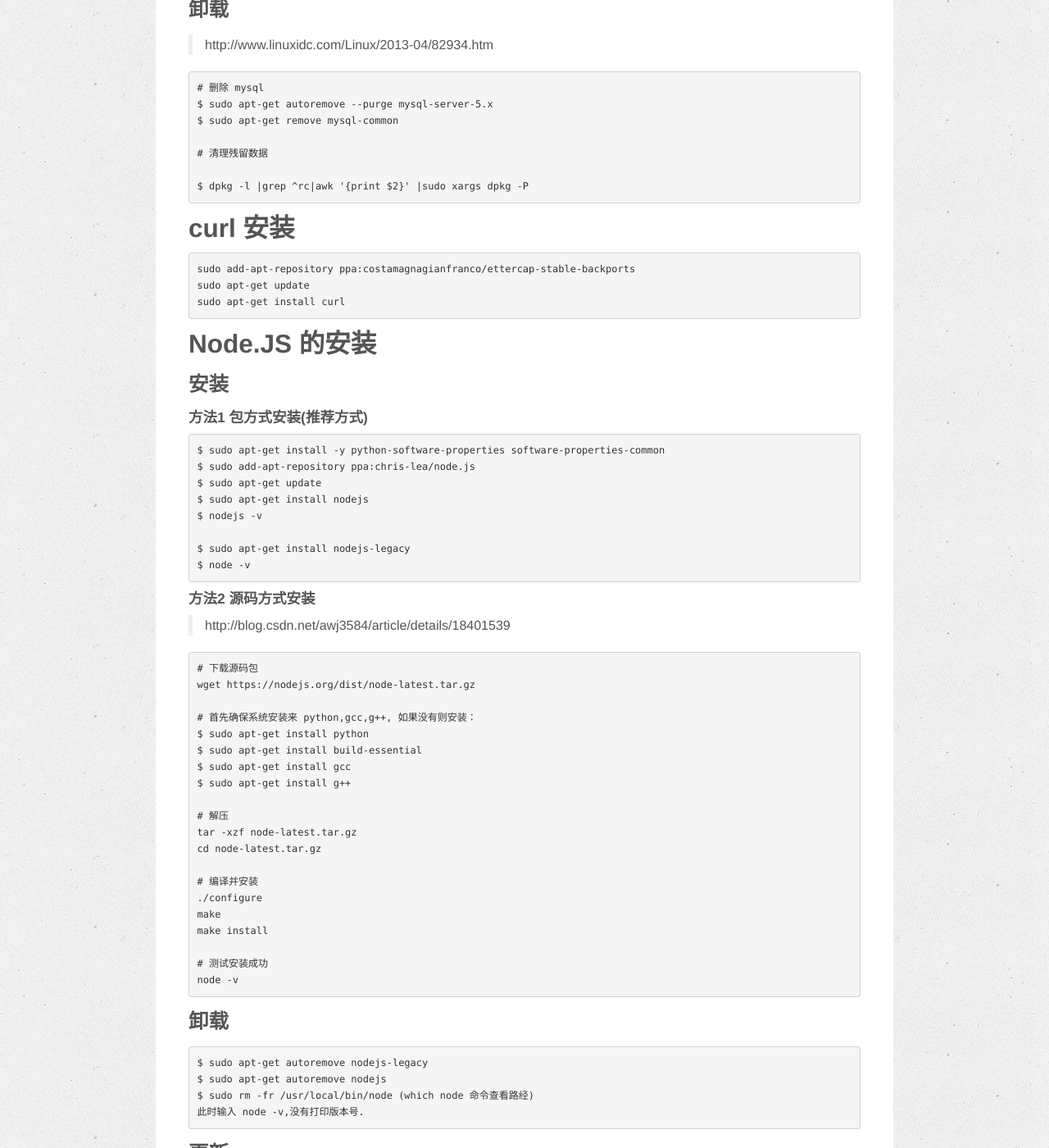
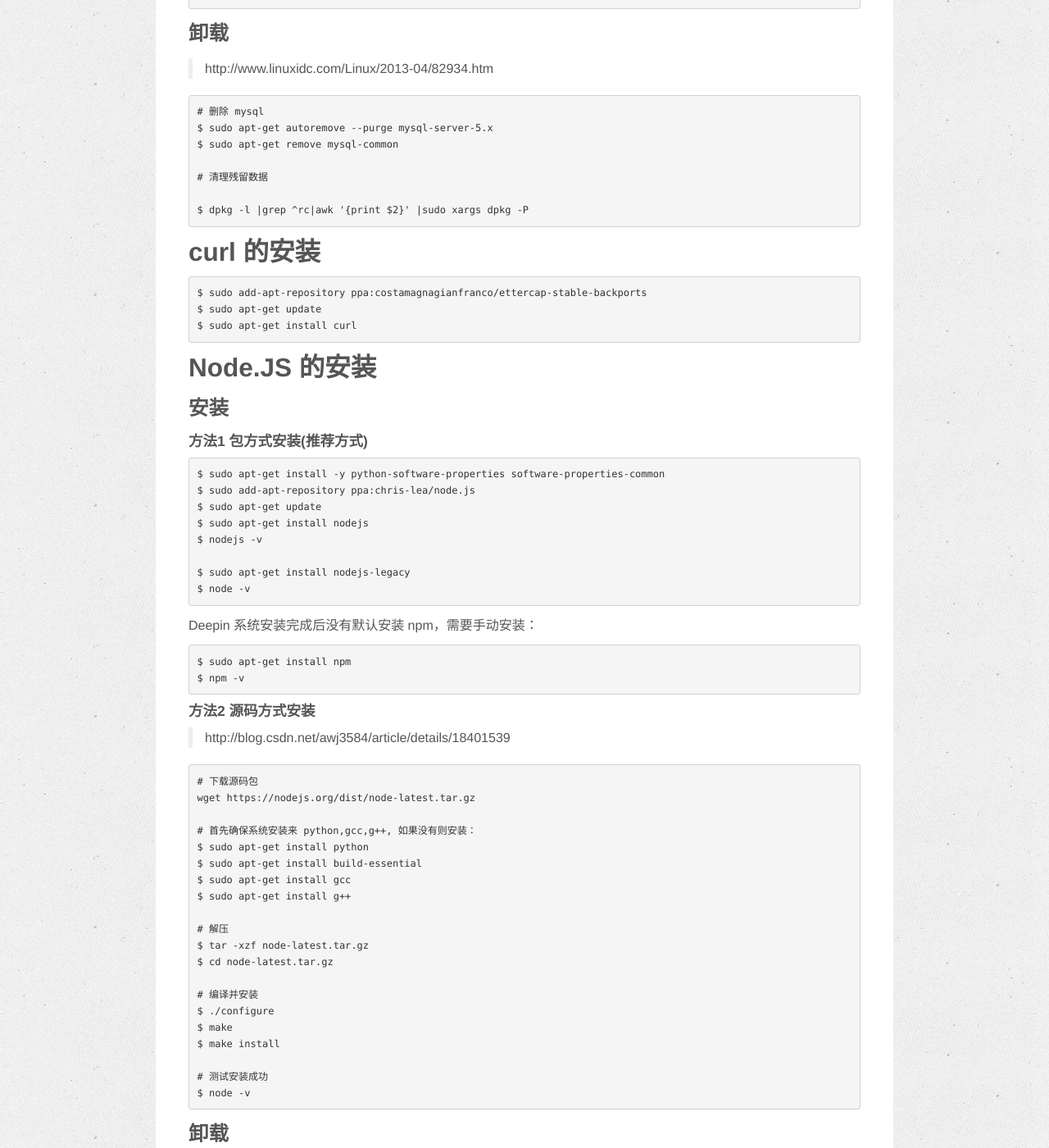
Before and after one commit to wanlp10/wuchao.github.io, a Jekyll site: the page built from _posts/2017-01-01-Ubuntu-Java-Env-Configuration.md, in a window 1280 px wide and 1400 px high, scrolled down 7433 px. Shown: the whole window at 82% size. Built offline with Jekyll 4.4.1, drawn with Linux system fonts in a browser that asks for light colours; nearby versions of some CDN libraries; comment, search, counter and statistics services are not loaded; some of the changed text lies outside the part shown.

Commit message:
initial commit.

````diff
--- a/_posts/2017-01-01-Ubuntu-Java-Env-Configuration.md
+++ b/_posts/2017-01-01-Ubuntu-Java-Env-Configuration.md
@@ -19,32 +19,32 @@ tags : [Ubuntu]
 
 ### 安装u盘制作工具unetbootin
 ```
-sudo apt-get install unetbootin
+$ sudo apt-get install unetbootin
 ```
 
 ### 格式化u盘
 对于要格式化的分区必须要先用umount卸载掉才能格式化：
 ```
-sudo fdisk -l #查看U盘盘符，假设为/dev/sdb
-sudo umount /dev/sdb #先卸载u盘
+$ sudo fdisk -l #查看U盘盘符，假设为/dev/sdb
+$ sudo umount /dev/sdb #先卸载u盘
 ```
 
 格式化为FAT分区（对于u盘我们一般格式化为FAT格式或者FAT32格式，不过在linux下这些会都显示为FAT格式。）：
 ```
-sudo mkfs.vfat -F 32 /dev/sdb  #格式化为fat32格式
+$ sudo mkfs.vfat -F 32 /dev/sdb  #格式化为fat32格式
 ```
 
 格式化为NTFS分区，先要安装ntfsprogs：
 ```
-sudo apt-get install ntfsprogs
-sudo mkfs.ntfs /dev/sdb
+$ sudo apt-get install ntfsprogs
+$ sudo mkfs.ntfs /dev/sdb
 ```
 
 格式化为ext4/3/2：
 ```
-sudo mkfs.ext4 /dev/sda1 # 格式化为ext4分区
-sudo mkfs.ext3 /dev/sda1 # 格式化为ext3分区
-sudo mkfs.ext2 /dev/sda1 #格式化为ext2分区
+$ sudo mkfs.ext4 /dev/sda1 # 格式化为ext4分区
+$ sudo mkfs.ext3 /dev/sda1 # 格式化为ext3分区
+$ sudo mkfs.ext2 /dev/sda1 #格式化为ext2分区
 ```
 
 
@@ -135,7 +135,7 @@ $ sudo apt-get upgrade
 打开终端，使用下面的命令：
 
 ```
-java -version
+$ java -version
 ```
 
 如果你看到像下面的输出，这就意味着你并没有安装过 Java:
@@ -163,8 +163,8 @@ Try: sudo apt-get install
 在终端，使用下面的命令安装 OpenJDK Java 开发工具包：
 
 ```
-sudo apt-get install default-jre
-sudo apt-get install default-jdk
+$ sudo apt-get install default-jre
+$ sudo apt-get install default-jdk
 ```
 
 特殊地, 如果你想要安装 `Java 7` 或者 `Java 6` 等等，你可以使用 `openjdk-7-jdk/openjdk-6jdk`, 但是记住在此之前安装 `openjdk-7-jre/openjdk-6-jre`
@@ -178,10 +178,10 @@ sudo apt-get install default-jdk
 使用下面的命令安装，只需一些时间，它就会下载许多的文件，所及你要确保你的网络环境良好：
 
 ```
-sudo add-apt-repository ppa:webupd8team/java
-sudo apt-get update
-sudo apt-get install oracle-java8-installer
-sudo apt-get install oracle-java8-set-default
+$ sudo add-apt-repository ppa:webupd8team/java
+$ sudo apt-get update
+$ sudo apt-get install oracle-java8-installer
+$ sudo apt-get install oracle-java8-set-default
 ```
 
 如果你想安装`Java 7(i.e Java 1.7)`, 在上面的命令中用`java7`代替`java8`.
@@ -201,7 +201,7 @@ http://www.oracle.com/technetwork/java/javase/downloads/jdk8-downloads-2133151.h
 使用如下命令解压：
 
 ```
-sudo tar zxvf ./jdk-8u144-linux-x64.tar.gz
+$ sudo tar zxvf ./jdk-8u144-linux-x64.tar.gz
 ```
 
 #### 3.3 配置环境变量
@@ -222,7 +222,7 @@ JAVA_HOME=/usr/lib/jvm/java-8-oracle
 通过以上步骤，JDK 已安装完成，输入以下命令验证。
 
 ```
-java -version
+$ java -version
 ```
 正确打印：
 ```
@@ -322,16 +322,17 @@ $ sudo vim /etc/profile
 文件末尾添加：
 
 ```
-export GRADLE_HOME=/opt/gradle/gradle-2.6
+export GRADLE_HOME=/usr/local/gradle/gradle-3.5
 export PATH=$GRADLE_HOME/bin:$PATH
 ```
 
-##### 重启
+载执行：
+```
+$ source /etc/profile
+```
 
-重启机器，然后就可以运行 `gradle -v`
-
+##### 验证
 ```
-$ sudo reboot
 $ gradle -v
 ```
 
@@ -358,7 +359,7 @@ Downloading https://services.gradle.org/distributions/gradle-4.0.1-bin.zip
 安装 mysql-server：
 Update: Before installing mysql, make sure that no other mysql packages are present:
 ```
-dpkg -l | grep mysql - returns list of mysql packages.
+$ dpkg -l | grep mysql - returns list of mysql packages.
 ```
 
 Use apt-get purge <package name> to purge them.
@@ -413,11 +414,11 @@ $ sudo apt-get remove mysql-common
 $ dpkg -l |grep ^rc|awk '{print $2}' |sudo xargs dpkg -P
 ```
 
-## curl 安装
+## curl 的安装
 ```
-sudo add-apt-repository ppa:costamagnagianfranco/ettercap-stable-backports
-sudo apt-get update
-sudo apt-get install curl
+$ sudo add-apt-repository ppa:costamagnagianfranco/ettercap-stable-backports
+$ sudo apt-get update
+$ sudo apt-get install curl
 ```
 
 ## Node.JS 的安装
@@ -434,6 +435,11 @@ $ nodejs -v
 $ sudo apt-get install nodejs-legacy
 $ node -v
 ```
+Deepin 系统安装完成后没有默认安装 npm，需要手动安装：
+```
+$ sudo apt-get install npm
+$ npm -v
+```
 
 #### 方法2 源码方式安装
 > http://blog.csdn.net/awj3584/article/details/18401539
@@ -449,16 +455,16 @@ $ sudo apt-get install gcc
 $ sudo apt-get install g++
 
 # 解压
-tar -xzf node-latest.tar.gz
-cd node-latest.tar.gz
+$ tar -xzf node-latest.tar.gz
+$ cd node-latest.tar.gz
 
 # 编译并安装
-./configure
-make
-make install
+$ ./configure
+$ make
+$ make install
 
 # 测试安装成功
-node -v
+$ node -v
 ```
 
 ### 卸载
@@ -503,7 +509,7 @@ v8.4.0
 
 ### 使用淘宝源
 ```
-npm install -g cnpm --registry=https://registry.npm.taobao.org
+$ npm install -g cnpm --registry=https://registry.npm.taobao.org
 ```
 
 ## Yarn 的安装
@@ -525,23 +531,35 @@ $ bower -v
 
 ## Gulp 的安装
 ```
-npm install --global gulp-cli
+$ npm install --global gulp-cli
 ```
 
 ## openssh-server 的安装
 安装
 ```
-sudo apt-get install openssh-server
+$ sudo apt-get install openssh-server
 ```
 输入下面命令检查是否安装成功
 ```
-ps -e|grep ssh
+$ ps -e|grep ssh
+```
+
+## Lantern 的安装
+下载安装包（https://github.com/getlantern/lantern），Deepin 操作系统也可以下载 Ubuntu 的安装包。
+
+安装：
+```
+$ sudo dpkg -i lantern-installer-64-bit.deb
+```
+Deepin 安装好之后启动不起来，解决办法：
+```
+$ sudo apt-get install libappindicator3-dev -y
 ```
 
 ## Google Chrome 的安装
 > [Ubuntu14.04下安装google chrome浏览器](http://blog.csdn.net/xuwenneng/article/details/52316743)
 ```
-wget https://dl.google.com/linux/direct/google-chrome-stable_current_amd64.deb
+$ wget https://dl.google.com/linux/direct/google-chrome-stable_current_amd64.deb
 dpkg -i google-chrome-stable_current_amd64.deb
 ```
 安装时若提示：
@@ -552,7 +570,7 @@ dpkg: 依赖关系问题使得 google-chrome-stable 的配置工作不能继续
 ```
 解决办法：
 ```
-sudo apt-get -f install libappindicator1 libindicator7
+$ sudo apt-get -f install libappindicator1 libindicator7
 ```
 
 ## shadowsocks 的安装
@@ -560,9 +578,9 @@ sudo apt-get -f install libappindicator1 libindicator7
 > [Ubuntu下ss的安装与使用](https://www.cnblogs.com/Dumblidor/p/5450248.html)
 
 ```
-sudo apt-get install python-pip
-sudo pip install shadowsocks
-sslocal -s 1.1.1.1 -p 8388 -k "your passwd" -b 127.0.0.1 -l 1080
+$ sudo apt-get install python-pip
+$ sudo pip install shadowsocks
+$ sslocal -s 1.1.1.1 -p 8388 -k "your passwd" -b 127.0.0.1 -l 1080
 ```
 -s后面跟你的服务器ip ， -p后面跟你远程端口号（默认8388） ，-k后面跟你的密码（写在双引号之间），其他的用默认选项就好。
 
@@ -574,7 +592,7 @@ sslocal -s 1.1.1.1 -p 8388 -k "your passwd" -b 127.0.0.1 -l 1080
 
 运行启动脚本:
 ```
-./bin/idea.sh
+$ ./bin/idea.sh
 ```
 
 ## Eclipse 的安装
@@ -584,9 +602,7 @@ sslocal -s 1.1.1.1 -p 8388 -k "your passwd" -b 127.0.0.1 -l 1080
 
 ## Atom 的安装
 ```
-sudo add-apt-repository ppa:webupd8team/atom
-
-sudo apt-get update
-
-sudo apt-get install atom
+$ sudo add-apt-repository ppa:webupd8team/atom
+$ sudo apt-get update
+$ sudo apt-get install atom
 ```
````
Also changed, not shown: other parts of _posts/2017-01-01-Ubuntu-Java-Env-Configuration.md (+1 -1 lines).
